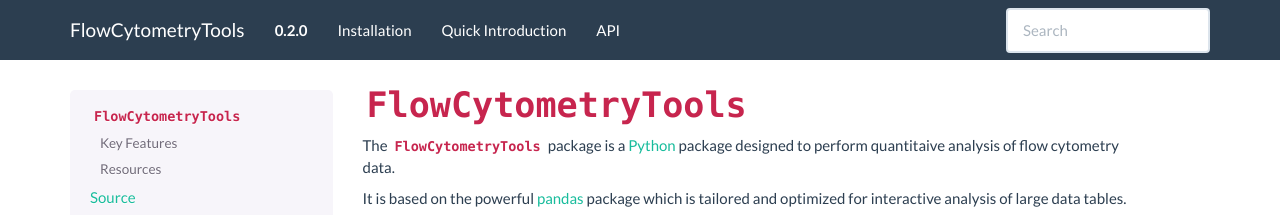
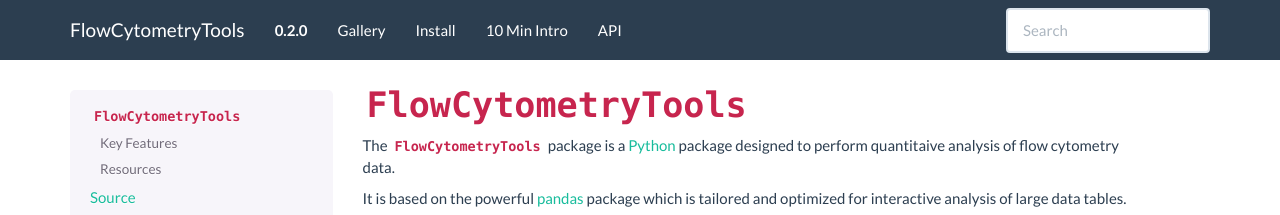
Before and after one commit to eyurtsev/FlowCytometryTools, a Sphinx documentation site: the page built from doc/source/index.rst, in a window 1280 px wide. Shown: the top 215 px of the page. Built offline with Sphinx 7.4.7, drawn with Linux system fonts in a browser that asks for light colours; formulas are drawn with MathJax 3; the version number is read from the project's files by our own code.

Commit message:
DOC: Added gallery to nav bar

```diff
--- a/doc/source/conf.py
+++ b/doc/source/conf.py
@@ -159,8 +159,9 @@
     # Note the "1" or "True" value above as the third argument to indicate
     # an arbitrary url.
     'navbar_links': [
-        ("Installation", 'install'),
-        ("Quick Introduction", 'quick'),
+        ("Gallery", 'gallery'),
+        ("Install", 'install'),
+        ("10 Min Intro", 'quick'),
         ("API", "api"),
     ],
 
```
